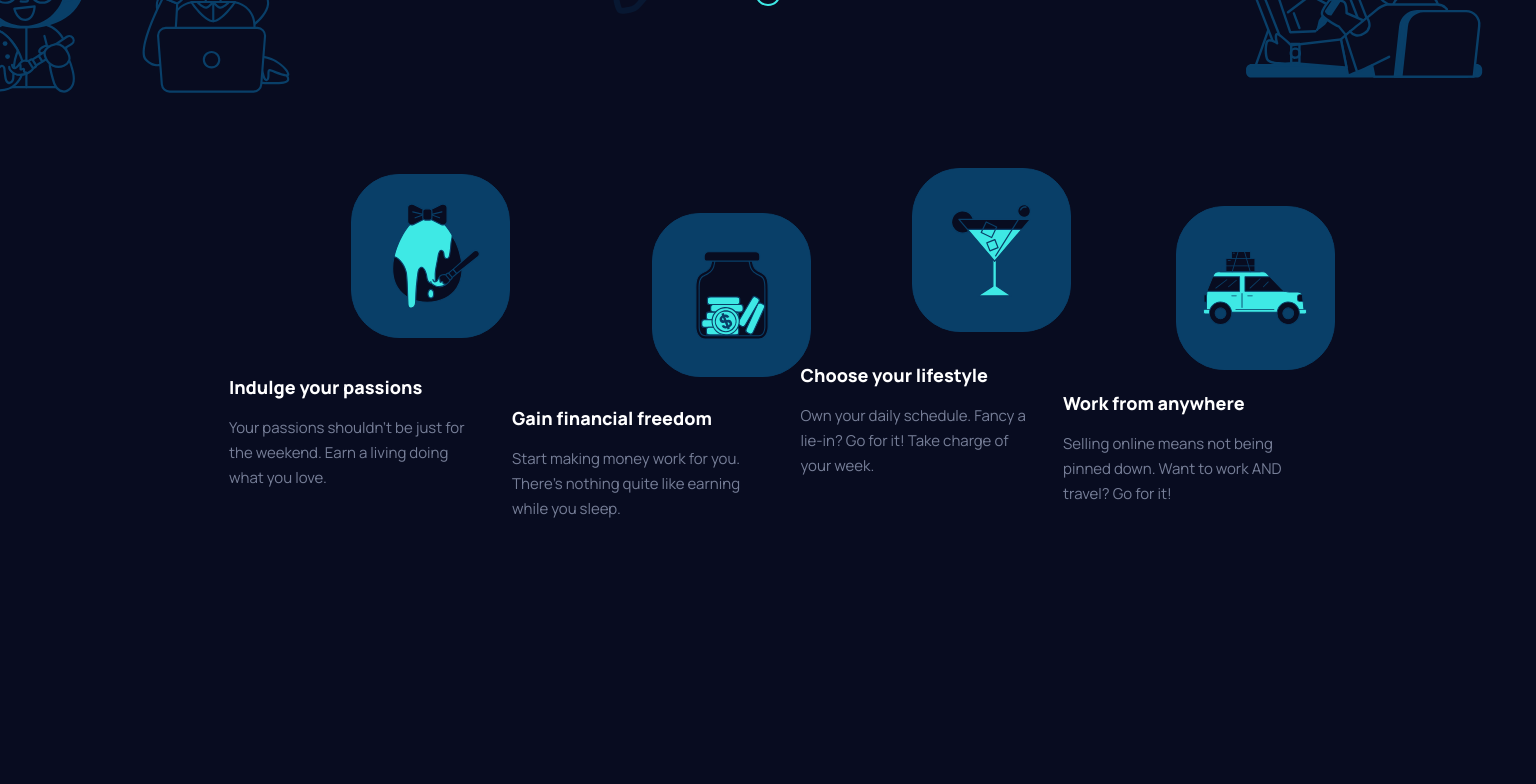
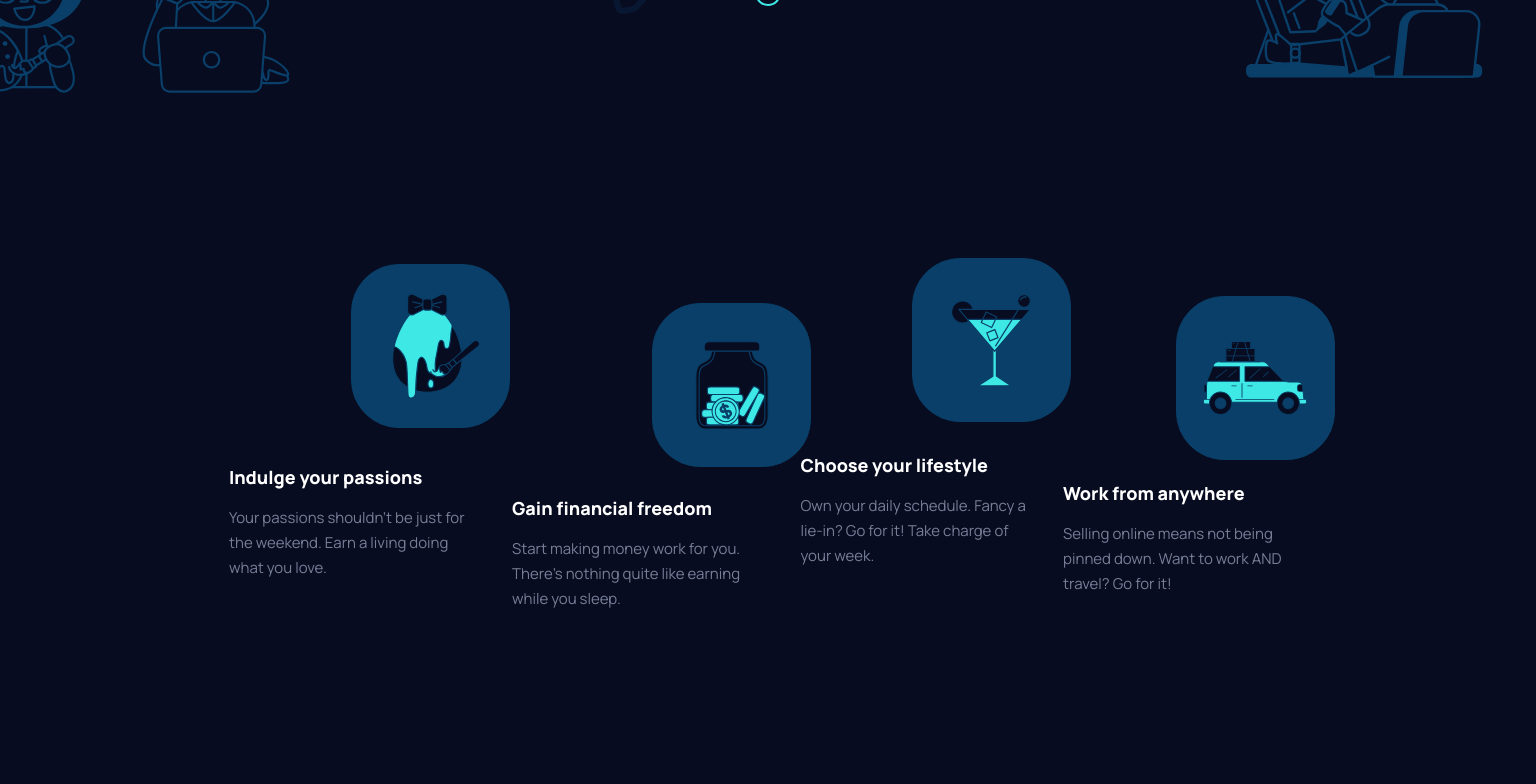
Before and after one commit to salymk/react-maker-pre-launch-landing-page, a React (Create React App) app: page / in a window 1536 px wide. Shown: the part 600-1384 px from the top of the page. Built offline with nearby package versions, Linux system fonts and the light colour scheme.

Commit message:
style(features): increased padding top and bottom and removed height from feature-container

```diff
--- a/src/App.scss
+++ b/src/App.scss
@@ -595,8 +595,8 @@ h3 {
         margin: 0 auto;
         display: flex;
         flex-direction: row;
-        padding-top: 7em;
-        padding-bottom: 7em;
+        padding-top: 202px;
+        padding-bottom: 202px;
 
 
         .feature-container {
@@ -606,7 +606,6 @@ h3 {
             text-align: left;
             margin-bottom: 0;
             padding: 1em;
-            height: 400px;
 
 
             .svg-container {
```
